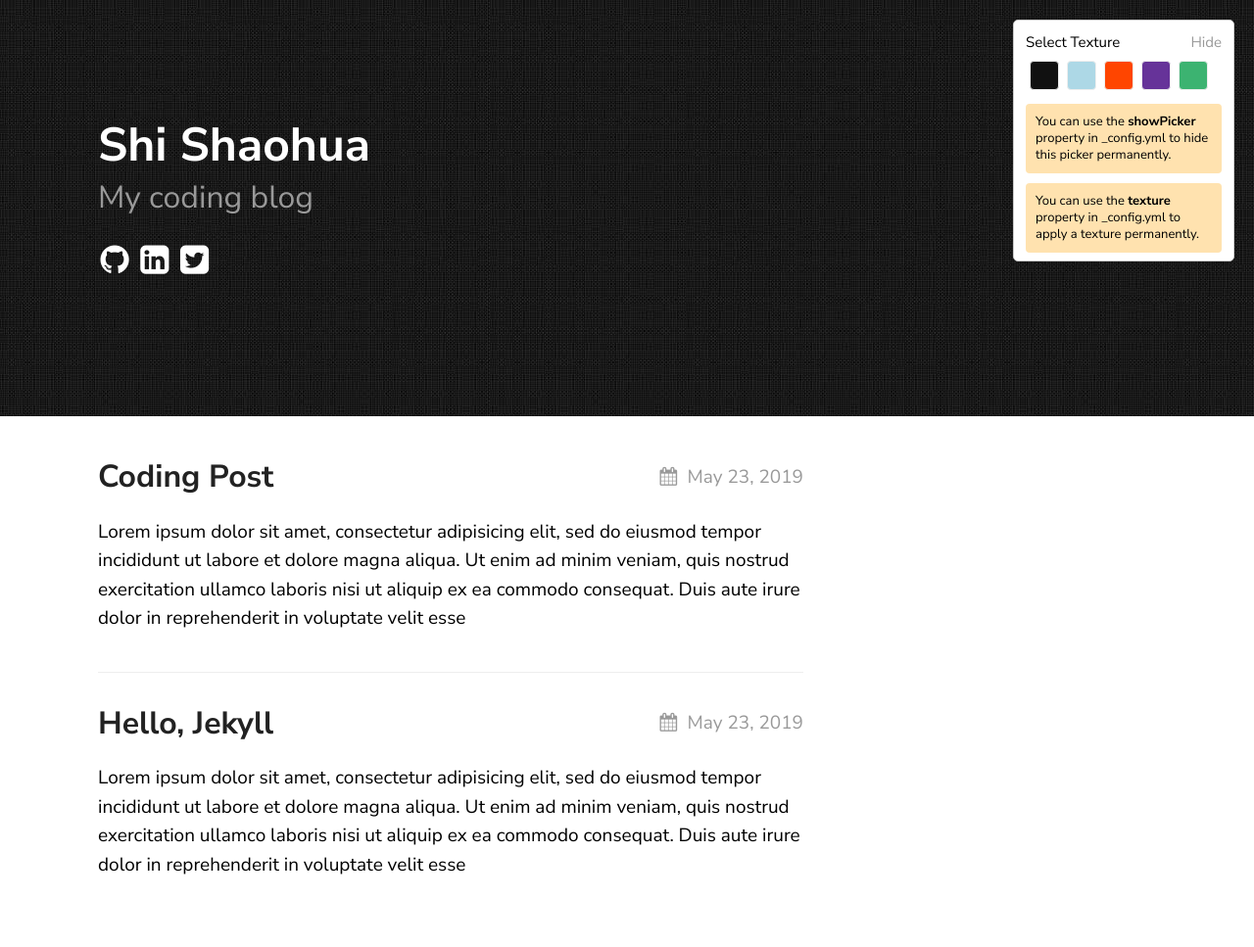
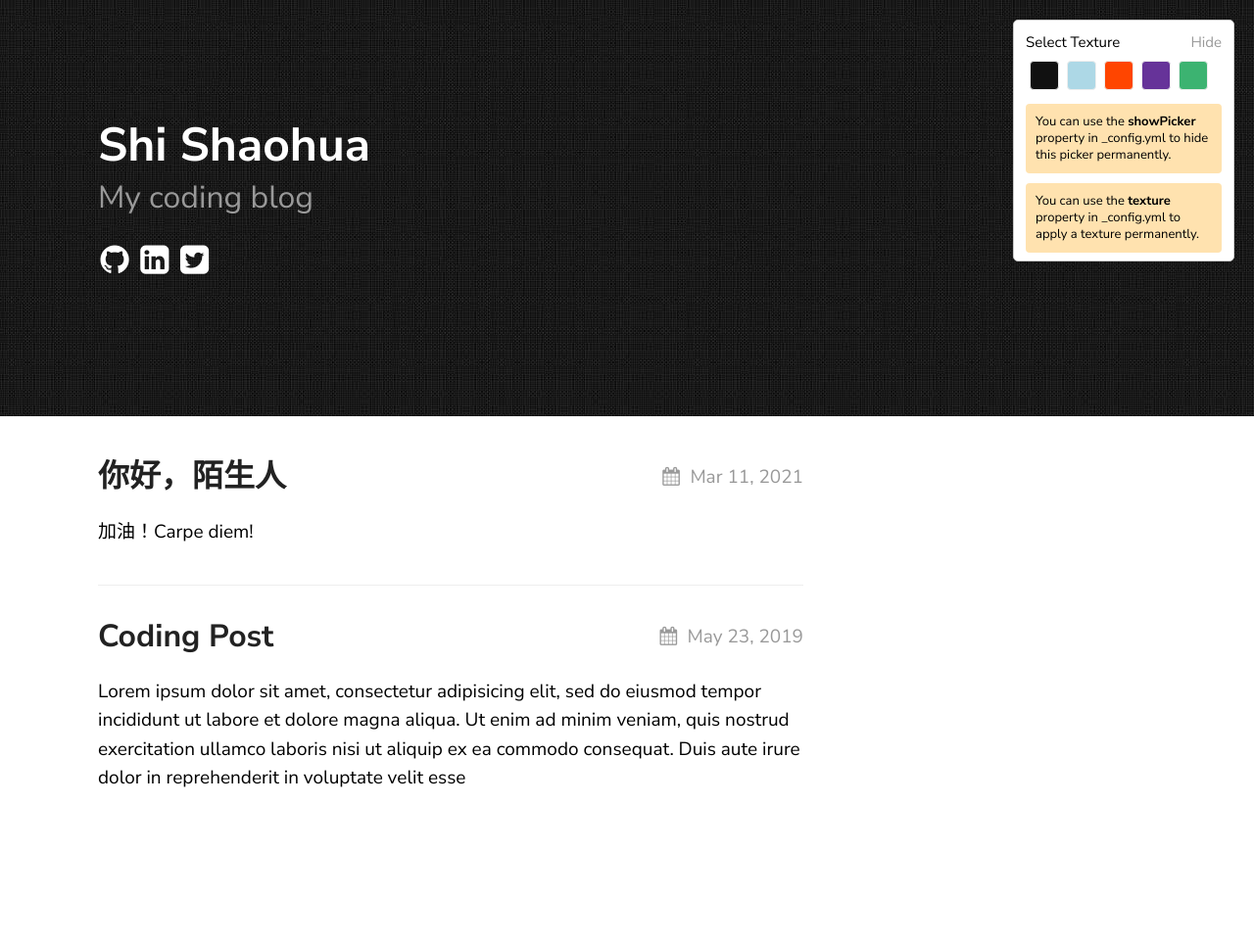
Before and after one commit to shshi/shishaohua.github.io, a Jekyll site: the page built from docs/index.md, in a window 1280 px wide. Shown: the whole page at 98% size. Built offline with Jekyll 4.4.1, drawn with Linux system fonts in a browser that asks for light colours; after the commit the page ends 900 px from its top, so only the background shows below that.

Commit message:
Update 2019-05-23-welcome-to-jekyll.markdown

```diff
--- a/docs/_posts/2019-05-23-welcome-to-jekyll.markdown
+++ b/docs/_posts/2019-05-23-welcome-to-jekyll.markdown
@@ -1,9 +1,9 @@
 ---
 layout: post
-title:  "Hello, Jekyll"
-date:   2019-05-23 21:03:36 +0530
+title:  "你好，陌生人"
+date:   2021-03-11 21:03:36 +0530
 ---
-Lorem ipsum dolor sit amet, consectetur adipisicing elit, sed do eiusmod tempor incididunt ut labore et dolore magna aliqua. Ut enim ad minim veniam, quis nostrud exercitation ullamco laboris nisi ut aliquip ex ea commodo consequat. Duis aute irure dolor in reprehenderit in voluptate velit esse
+加油！Carpe diem!
 
 ![texture theme preview](https://images.unsplash.com/photo-1500322969630-a26ab6eb64cc?ixlib=rb-1.2.1&ixid=eyJhcHBfaWQiOjEyMDd9&w=1000&q=80)
 
```
